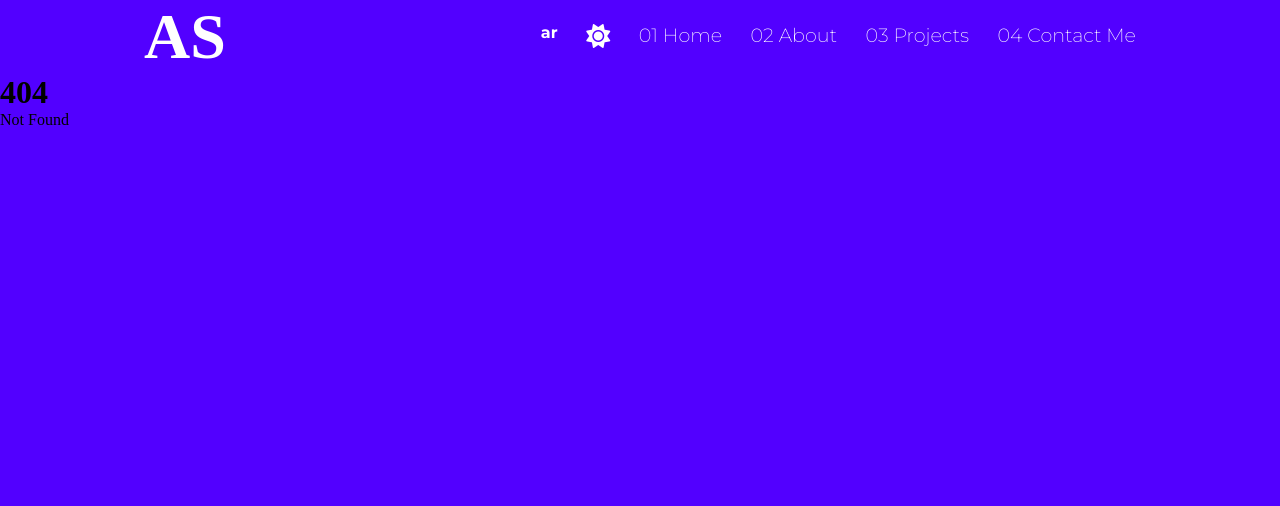
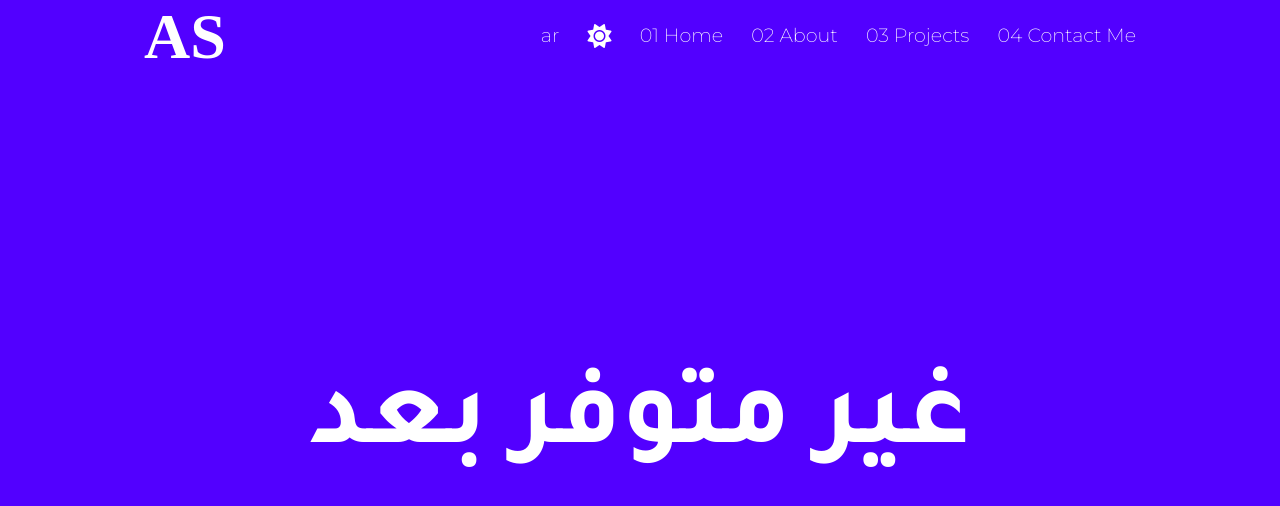
Before and after one commit to ahmedonour/portfolio-5.4, a SvelteKit app: page /ar in a window 1280 px wide. Before the commit this address had no page. Shown: the top 506 px of the page. Built offline with nearby package versions, Linux system fonts and the light colour scheme; a web font is replaced by a local one.

Commit message:
Update :meta tags

```diff
--- a/src/app.html
+++ b/src/app.html
@@ -14,7 +14,24 @@
 			href="%sveltekit.assets%/AS.svg"
 			media="(prefers-color-scheme: light)"
 		/>
-		<meta name="viewport" content="width=device-width, initial-scale=1.0" />
+		<!-- page Title  -->
+<title>Front-End Developer Portfolio | Ahmed suliman</title>
+
+<!-- Meta Description  -->
+<meta name=”description” content=”Welcome to my front-end developer portfolio. I specialize in HTML, CSS, JavaScript, and responsive web design. View my work and get in touch for more information.”>
+
+<!-- Meta Keywords  -->
+<meta name=”keywords” content=”front-end developer, HTML, CSS, JavaScript, responsive web design, portfolio, web developer”>
+
+<!-- Meta Author  -->
+<meta name=”author” content=”Ahmed suliman”>
+
+<!-- Meta Viewport  -->
+<meta name=”viewport” content=”width=device-width, initial-scale=1.0”>
+
+<!-- Favicon  -->
+<!-- <link rel=”icon” href=”/favicon.ico” type=”image/x-icon”> -->
+		<!-- <meta name="viewport" content="width=device-width, initial-scale=1.0" />
 		<meta name="description" content="Ahmed Suliman is a front end developer and designer with a passion  🔥 for solving problems and making things better." />
 		<meta
 			name="keywords"
@@ -22,7 +39,7 @@
 "
 		/>
 		<meta property="og:image" content="%sveltekit.assets%/AS.png"/>
-		<meta name="image" content="%sveltekit.assets%/AS.png" />
+		<meta name="image" content="%sveltekit.assets%/AS.png" /> -->
 		%sveltekit.head%
 		<title>Ahmed Suliman | Front End Developer</title>
 		<link rel="preconnect" href="https://fonts.googleapis.com" />
@@ -36,6 +53,7 @@
 			href="https://fonts.googleapis.com/css2?family=Cabin:wght@400;500;600;700&display=swap"
 			rel="stylesheet"
 		/>
+		<link href="https://fonts.googleapis.com/css2?family=Tajawal:wght@200;300;400;500;700;800;900&display=swap" rel="stylesheet">
 		<link
 			rel="stylesheet"
 			href="https://cdnjs.cloudflare.com/ajax/libs/animate.css/4.1.1/animate.min.css"
--- a/src/components/home/Desktop-navbar.svelte
+++ b/src/components/home/Desktop-navbar.svelte
@@ -1,7 +1,7 @@
 <nav>
     <h1>AS</h1>
     <div class="nav_links">
-        <p>ar</p>
+        <p><a href="/ar">ar</a></p>
         <button><i class="fas fa-sun"></i></button>
         <a href="/">
             <li>01 Home</li>
--- a/src/components/home/heroSocialIcons.svelte
+++ b/src/components/home/heroSocialIcons.svelte
@@ -9,6 +9,7 @@
   <a href="https://www.dev.to/ahmed_onour" target="_blank" rel="noreferrer"><i class="fab fa-dev" /></a>
   <a href="mailto:ahmedonour.49@gmail.com"  target="_blank" rel="noreferrer"><i class="fas fa-envelope" /></a>
   <a href="https://www.twitter.com/ahmed_onour" target="_blank" rel="noreferrer"><i class="fab fa-twitter" /></a>
+  <a href="https://www.fiverr.com/ahmed_onour" target="_blank" rel="noreferrer"><i class="fas fa-business-time" /></a>
 </div>
 
 <style>
--- a/src/components/projects/projectCard.svelte
+++ b/src/components/projects/projectCard.svelte
@@ -42,7 +42,7 @@
 	}
 	main{
         width: 100vw;
-        height: 100vh;
+        height: auto;
         background-color: rgba(0, 0, 0, 0.2);
         -webkit-backdrop-filter: blur(10px);
         backdrop-filter: blur(10px);
@@ -54,12 +54,13 @@
         flex-direction: column;
         justify-content: end;
         align-items: center;
-		pointer-events: visible;
+        cursor: auto;
+        overflow: scroll;
     }
     main .projectsShowCase{
         background-color: #260090;
         width: 100vw;
-        height: auto;
+        height: fit-content;
         padding-block: 5rem;
         margin-top: 10vh ;
         border-radius: 5rem 5rem 0 0;
@@ -74,12 +75,12 @@
         border: 5px solid #fff;
         font-size: 3rem;
         color: rgb(173, 0, 0);
-        position: absolute;
+        position: relative;
         width: 5rem;
         height: 5rem;
         border-radius: 50px;
-        right: 5rem;
-        top: 8rem;
+        left:40%;
+        top: 30%;
         cursor: pointer;
         transition: all 550ms ease-in;
     }
@@ -96,4 +97,8 @@
         width: 30%;
         border-radius: 20px;
     }
+    .projectDescription{
+        margin-top: 2rem;
+        width: 50%;
+    }
 </style>
--- a/src/routes/about/+page.svelte
+++ b/src/routes/about/+page.svelte
@@ -2,7 +2,6 @@
 	import AboutButton from "../../components/About/aboutButton.svelte";
 	import AboutCircle from "../../components/About/aboutCircle.svelte";
 	import AboutText from "../../components/About/aboutText.svelte";
-
 
 </script>
 
@@ -13,6 +12,7 @@
         <AboutText />
         <AboutButton links="/project" title="Projects"/>
     </div>
+
 </main>
 <style>
     main{
--- /dev/null
+++ b/src/routes/ar/+page.svelte
@@ -0,0 +1,16 @@
+<main>
+    <h1>غير متوفر بعد</h1>
+</main>
+<style>
+    main{
+        width: 100%;
+        height: 88vh;
+        display: grid;
+        place-items: center ;
+    }
+    h1{
+        font-family: 'Tajawal', sans-serif;
+        font-size: 7rem;
+        color: #fff;
+    }
+</style>
```
Also changed, not shown: src/routes/project/+page.svelte (+10 -2 lines).
